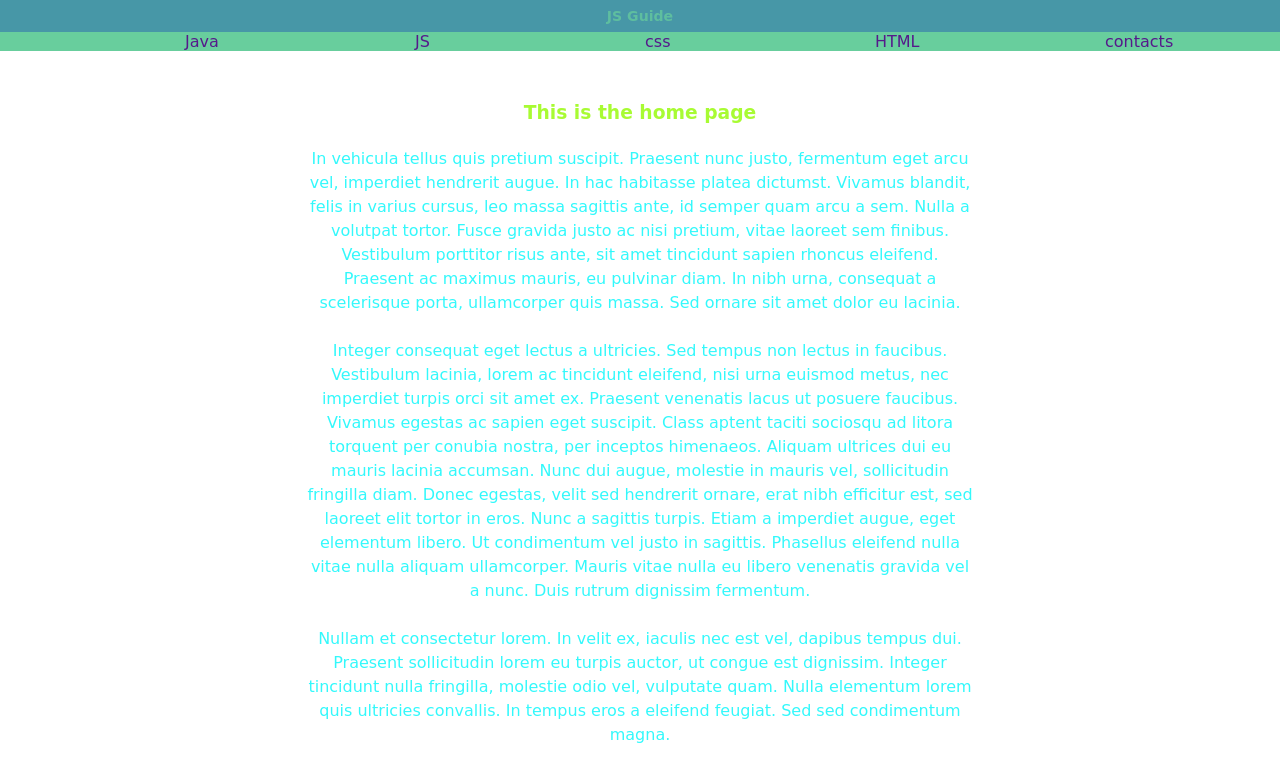
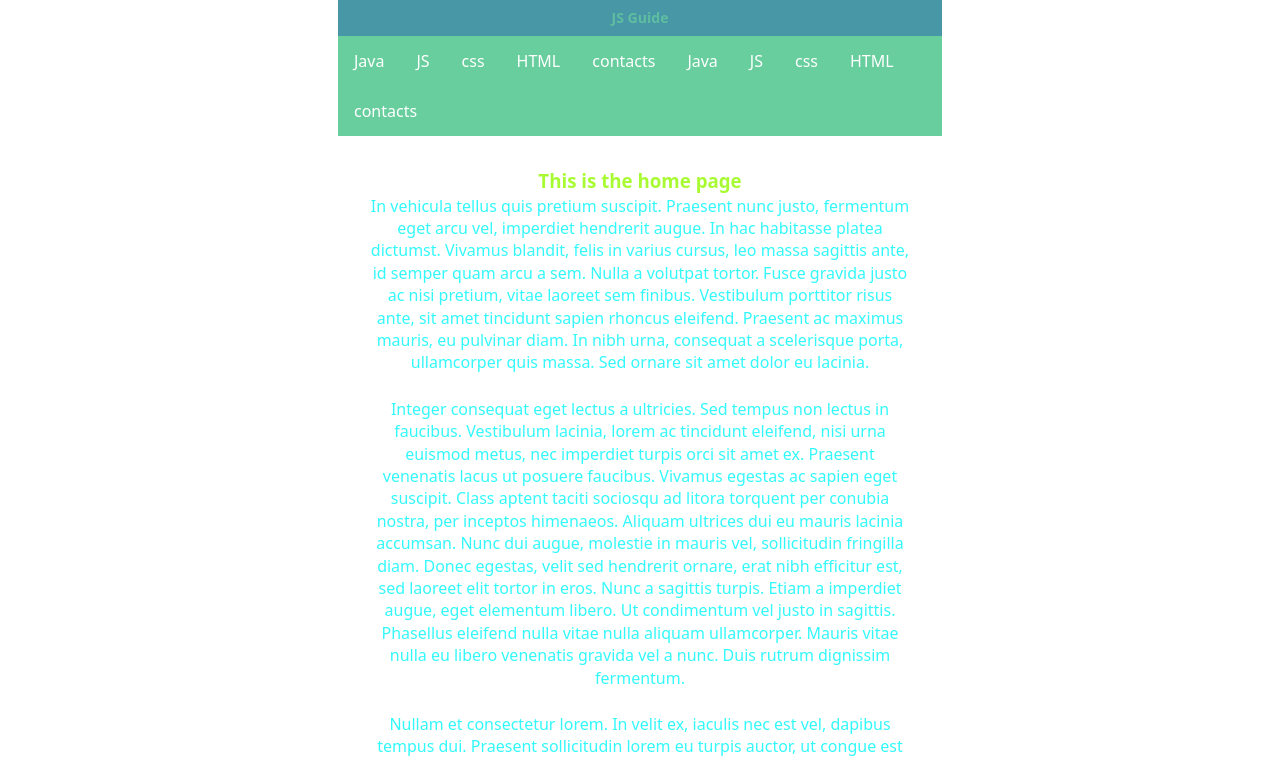
Before and after one commit to bedri-s-b/web-Guide, a plain HTML site: page guide_v1/index.html in a window 1280 px wide. Shown: the top 761 px of the page. Drawn offline with Linux system fonts and the light colour scheme.

Commit message:
Add typogrphy css

```diff
--- a/guide_v1/index.html
+++ b/guide_v1/index.html
@@ -13,8 +13,12 @@
     <h1><a class="home__tittle" href="#">JS Guide</a></h1>
 
     <nav class="navbar">
-
         <ul>
+            <li><a href="">Java</a></li>
+            <li><a href="">JS</a></li>
+            <li><a href="">css</a></li>
+            <li><a href="">HTML</a></li>
+            <li><a href="">contacts</a></li>
             <li><a href="">Java</a></li>
             <li><a href="">JS</a></li>
             <li><a href="">css</a></li>
--- a/guide_v1/style.css
+++ b/guide_v1/style.css
@@ -1,11 +1,8 @@
-body {
-    /* background-color: rgb(213, 255, 1); */
-    color: rgb(20, 24, 24);
-    font-family: cursive;
-    margin: 0%;
+@import url(typography.css);
 
 
-}
+
+
 
 h1 {
     text-align: center;
@@ -18,27 +15,27 @@ h1 {
 
 }
 
-.navbar {
-    padding: 0px, 0px;
-}
+
 
 .navbar ul {
     list-style-type: none;
-    background-color: rgb(104, 206, 157);
-    margin: 0%;
-    overflow: hidden;
-    /* border: solid rgb(37, 9, 176); */
-    display: flex;
-    justify-content: center;
+  margin: 0;
+  padding: 0;
+  overflow: hidden;
+  background-color: rgb(104, 206, 157);
+}
+
+ul li{
+    float: left;
 }
 
 
 .navbar a {
-    text-decoration: none;
-    padding: 0px 100px;
-    display: flex;
-    text-align: center;
-    width: 30px;
+    display: block;
+  color: white;
+  text-align: center;
+  padding: 14px 16px;
+  text-decoration: none;
     /* border: solid rgb(190, 32, 32) */
 }
 
@@ -50,7 +47,7 @@ h1 {
 main {
     padding: 2rem;
     text-align: center;
-    background-image: url(assets/gettyimages-181828180_resized.jpg);
+    /* background-image: url(assets/gettyimages-181828180_resized.jpg); */
     opacity: 0.8;
     -webkit-background-size: cover;
     -moz-background-size: cover;
@@ -66,15 +63,7 @@ footer {
 
 }
 
-p {
-    font-size: 16px;
-    max-width: 66ch;
-    line-height: 1.5;
-    color: rgb(1, 247, 251);
-    /* border: solid red; */
-    text-align: center;
-    margin: 1.5rem auto;
-}
+
 
 h3 {
     color: rgb(147, 251, 1);
--- /dev/null
+++ b/guide_v1/typography.css
@@ -0,0 +1,18 @@
+* {
+    padding: 0px;
+    margin: 0px;
+}
+
+body {
+    font-family: system-ui, -apple-system, BlinkMacSystemFont, 'Segoe UI', Roboto, Oxygen, Ubuntu, Cantarell, 'Open Sans', 'Helvetica Neue', sans-serif;
+    line-height: 1.4;
+    max-width: 66ch;
+    text-align: center;
+    margin: auto;
+
+}
+
+p {
+    color: rgb(1, 247, 251);
+    padding-bottom: 1.5rem;
+}
```
Also changed, not shown: guide_v1/assets/Screenshot 2024-03-28 182627.png (added).
